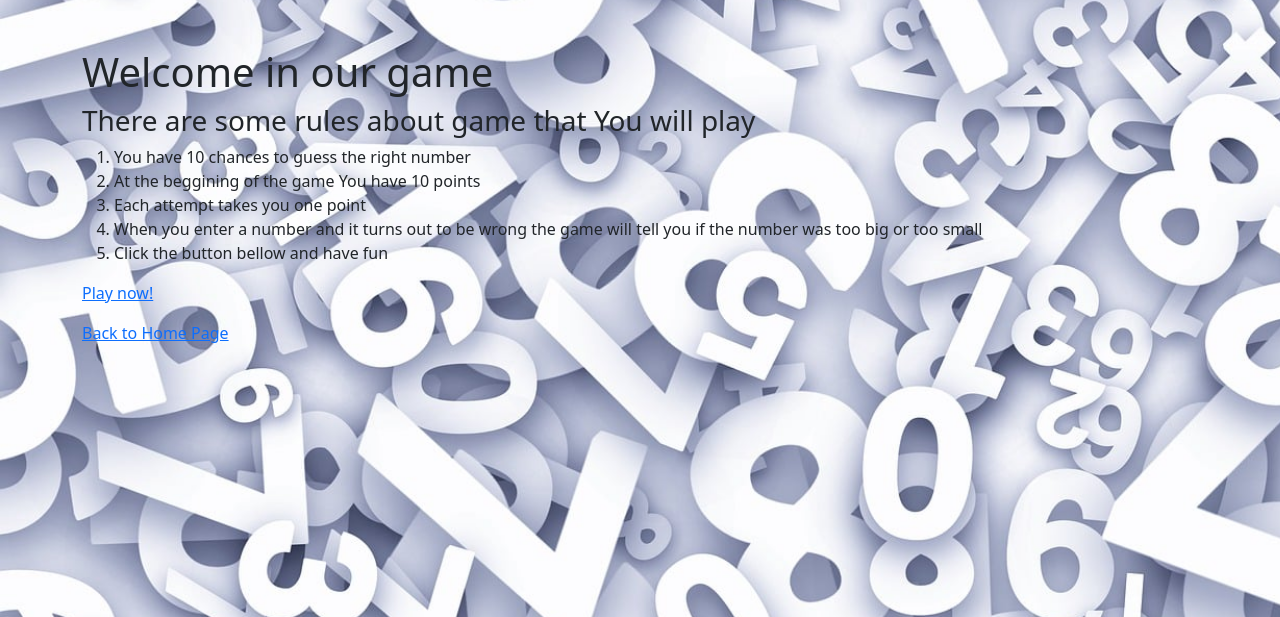
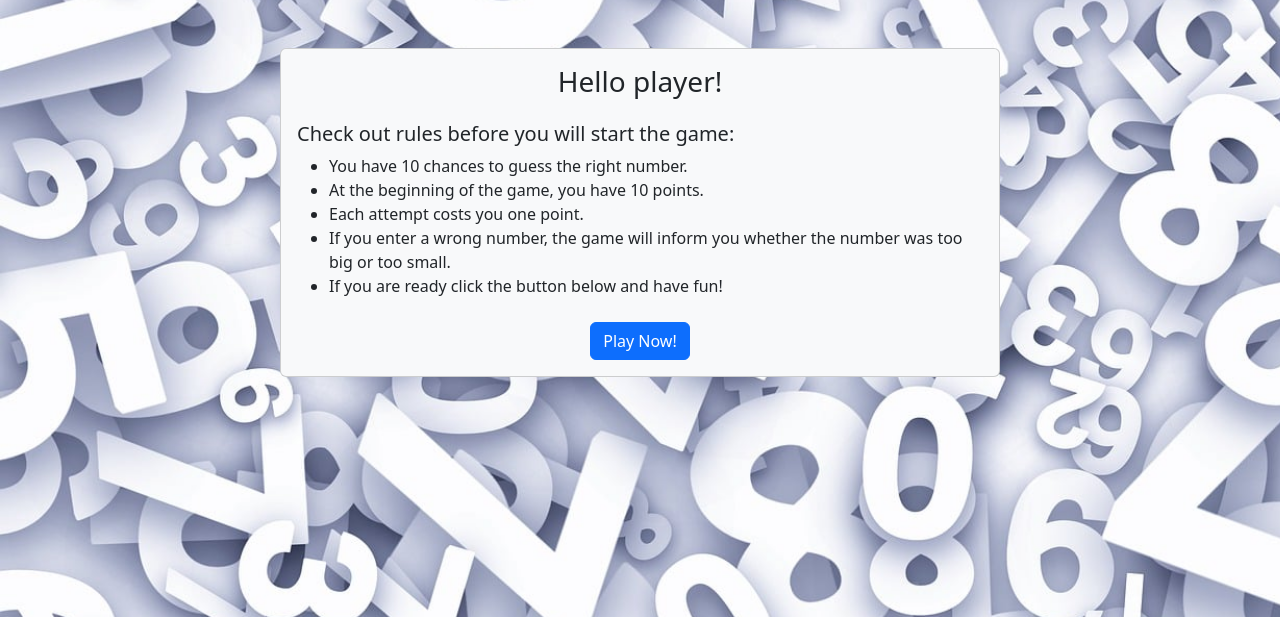
Before and after one commit to Kowal1996/Digit_Dash, a Django app: page /lottoGames/gameRules/ in a window 1280 px wide. Shown: the part 106-723 px from the top of the page. Run offline with Django 4.2, Linux system fonts and the light colour scheme; the visitor is signed in with stand-in values (Sample User, id 1).

Commit message:
added gamerules css

```diff
--- a/baseTemplates/base.html
+++ b/baseTemplates/base.html
@@ -28,7 +28,7 @@
                     </li>
                     {% if user.is_authenticated %}
                     <li class="nav-item">
-                        <h6><a class="nav-link" href="{% url 'gameOneOutOfTwenty' %}">Game</a></h>
+                        <h6><a class="nav-link" href="{% url 'gameRules' %}">Game</a></h>
                     </li>
                     <li class="nav-item">
                         <h6><a class="nav-link" href="{% url 'profileInformation' %}">Your Profile</a></h>
--- a/lottoGames/templates/gameRules.html
+++ b/lottoGames/templates/gameRules.html
@@ -1,16 +1,26 @@
 {% extends 'base.html' %}
 
-
 {% block content %}
-    <h1>Welcome in our game</h1>
-    <h3>There are some rules about game that You will play</h3>
-    <ol>
-        <li>You have 10 chances to guess the right number</li>
-        <li>At the beggining of the game You have 10 points</li>
-        <li>Each attempt takes you one point</li>
-        <li>When you enter a number and it turns out to be wrong the game will tell you if the number was too big or too small</li>
-        <li>Click the button bellow and have fun</li>
-    </ol>
-    <p><a href="{% url 'gameOneOutOfTwenty' %}">Play now!</a></p>
-    <p><a href="{% url 'home' %}">Back to Home Page</a></p>
+<div class="container mt-5">
+    <div class="row">
+        <div class="col-md-8 offset-md-2">
+            <div class="card bg-light">
+                <div class="card-body">
+                    <h3 class="mb-4 text-center">Hello player!</h3>
+                    <h5>Check out rules before you will start the game:</h5>
+                    <ul>
+                        <li>You have 10 chances to guess the right number.</li>
+                        <li>At the beginning of the game, you have 10 points.</li>
+                        <li>Each attempt costs you one point.</li>
+                        <li>If you enter a wrong number, the game will inform you whether the number was too big or too small.</li>
+                        <li>If you are ready click the button below and have fun!</li>
+                    </ul>
+                    <div class="text-center mt-4">
+                        <a href="{% url 'gameOneOutOfTwenty' %}" class="btn btn-primary">Play Now!</a>
+                    </div>
+                </div>
+            </div>
+        </div>
+    </div>
+</div>
 {% endblock content %}
```
